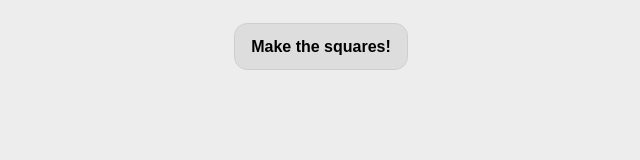
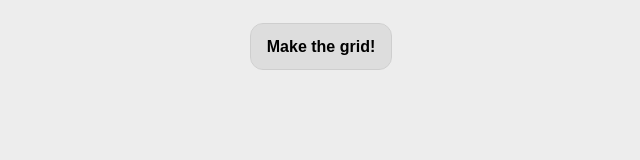
Before and after one commit to Carlosaac23/TOP-Etch-a-Sketch, a plain HTML site: page index.html in a window 1280 px wide. Shown: the whole page, without its empty margins (319-959 px from the left). Drawn offline with Linux system fonts and the light colour scheme.

Commit message:
Change the btn text

```diff
--- a/index.html
+++ b/index.html
@@ -9,7 +9,7 @@
   </head>
   <body>
     <div class="container">
-      <button class="container__btn">Make the squares!</button>
+      <button class="container__btn">Make the grid!</button>
       <div class="container__grid-container"></div>
     </div>
   </body>
```
